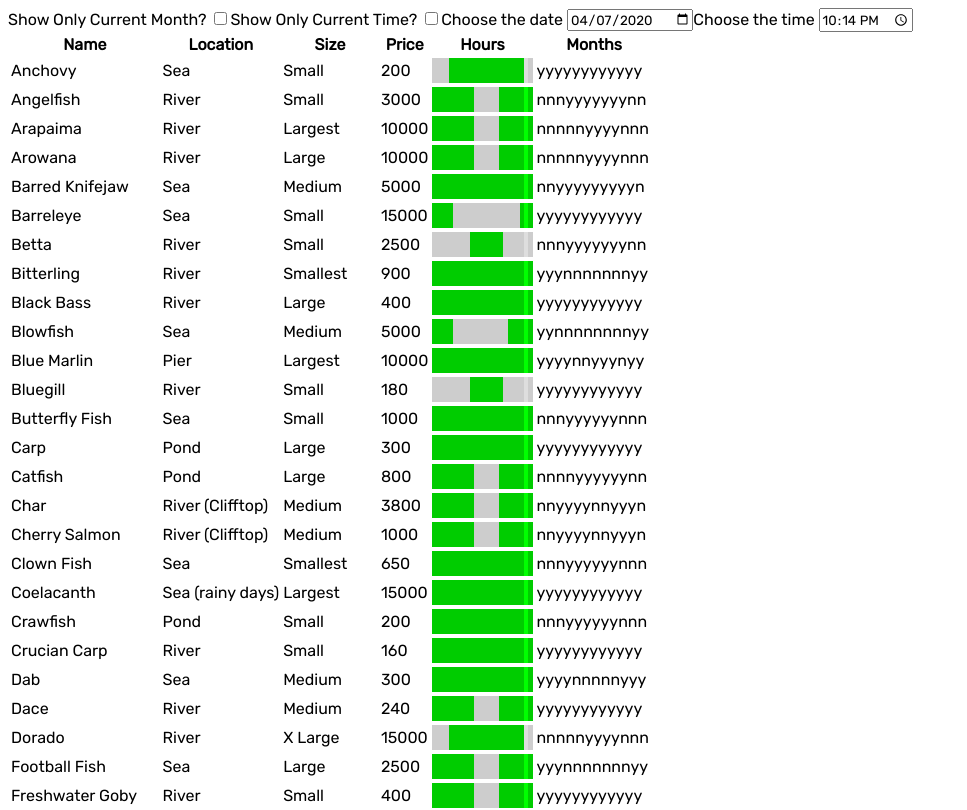
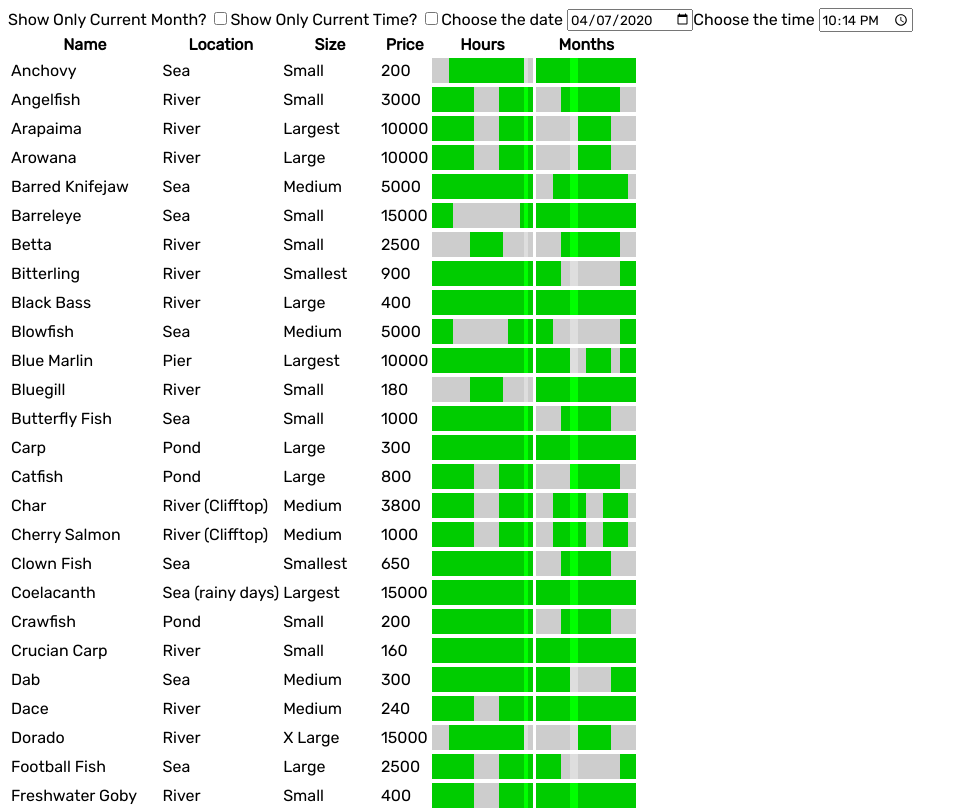
Before and after one commit to tvanantwerp/acnh-catches, a React (Create React App) app: page / in a window 1280 px wide. Shown: the top 810 px of the page, without its empty margins (0-967 px from the left). Built offline with nearby package versions, Linux system fonts and the light colour scheme.

Commit message:
Replicate time graphics for months

```diff
--- a/src/components/Fish.tsx
+++ b/src/components/Fish.tsx
@@ -3,7 +3,7 @@ import styled from 'styled-components';
 
 import { ICatch, ICatchProp } from '../types';
 import { inCurrentMonth, inCurrentHour } from '../utilities';
-import Hours from './Hours';
+import Timeline from './Timeline';
 import fishes from '../data/fish.json';
 
 const Heading = styled.th`
@@ -72,7 +72,9 @@ const Fish = ({
                 return (
                   <td key={`fish-${fish.name}-${heading}`}>
                     {heading === 'hours' ? (
-                      <Hours hours={fish[heading]} currentHour={hour} />
+                      <Timeline times={fish[heading]} currentTime={hour} />
+                    ) : heading === 'months' ? (
+                      <Timeline times={fish[heading]} currentTime={month} />
                     ) : (
                       fish[heading as keyof ICatch]
                     )}
--- a/src/components/Hours.tsx
+++ /dev/null
@@ -1,44 +0,0 @@
-import React from 'react';
-import styled from 'styled-components';
-
-interface IHours {
-  hours: string;
-  currentHour: number;
-}
-
-interface IHour {
-  yes: boolean;
-  currentHour: boolean;
-}
-
-const HoursContainer = styled.div`
-  display: flex;
-  height: 25px;
-  min-width: 100px;
-`;
-
-const StyledHour = styled.div`
-  background-color: ${({ yes, currentHour }: IHour) =>
-    yes
-      ? currentHour
-        ? '#00ff00'
-        : '#00cc00'
-      : currentHour
-      ? '#dedede'
-      : '#cdcdcd'};
-  flex: 1;
-`;
-
-const Hours = ({ hours, currentHour }: IHours) => {
-  return (
-    <HoursContainer>
-      {hours.split('').map((hour, i) => {
-        return (
-          <StyledHour yes={hour === 'y'} currentHour={currentHour === i} />
-        );
-      })}
-    </HoursContainer>
-  );
-};
-
-export default Hours;
--- /dev/null
+++ b/src/components/Timeline.tsx
@@ -0,0 +1,44 @@
+import React from 'react';
+import styled from 'styled-components';
+
+interface ITimes {
+  times: string;
+  currentTime: number;
+}
+
+interface IHour {
+  yes: boolean;
+  currentTime: boolean;
+}
+
+const TimesContainer = styled.div`
+  display: flex;
+  height: 25px;
+  min-width: 100px;
+`;
+
+const StyledTime = styled.div`
+  background-color: ${({ yes, currentTime }: IHour) =>
+    yes
+      ? currentTime
+        ? '#00ff00'
+        : '#00cc00'
+      : currentTime
+      ? '#dedede'
+      : '#cdcdcd'};
+  flex: 1;
+`;
+
+const Times = ({ times, currentTime }: ITimes) => {
+  return (
+    <TimesContainer>
+      {times.split('').map((time, i) => {
+        return (
+          <StyledTime yes={time === 'y'} currentTime={currentTime === i} />
+        );
+      })}
+    </TimesContainer>
+  );
+};
+
+export default Times;
```
